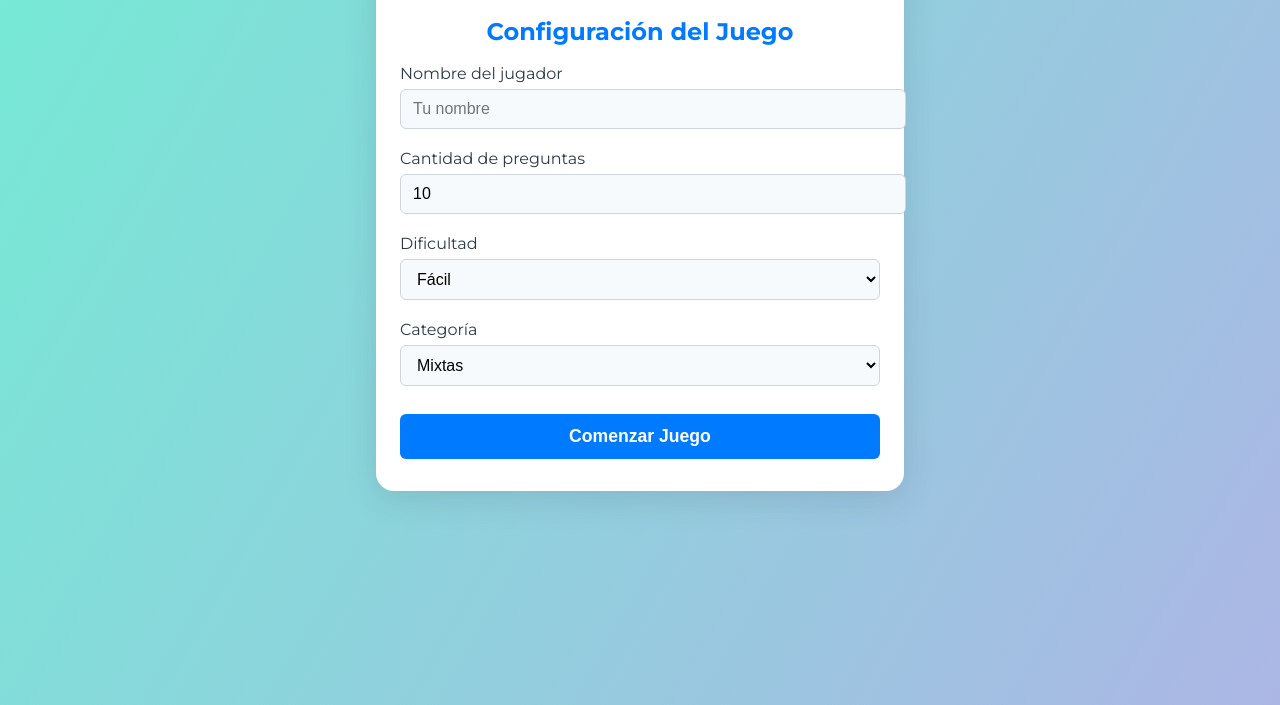
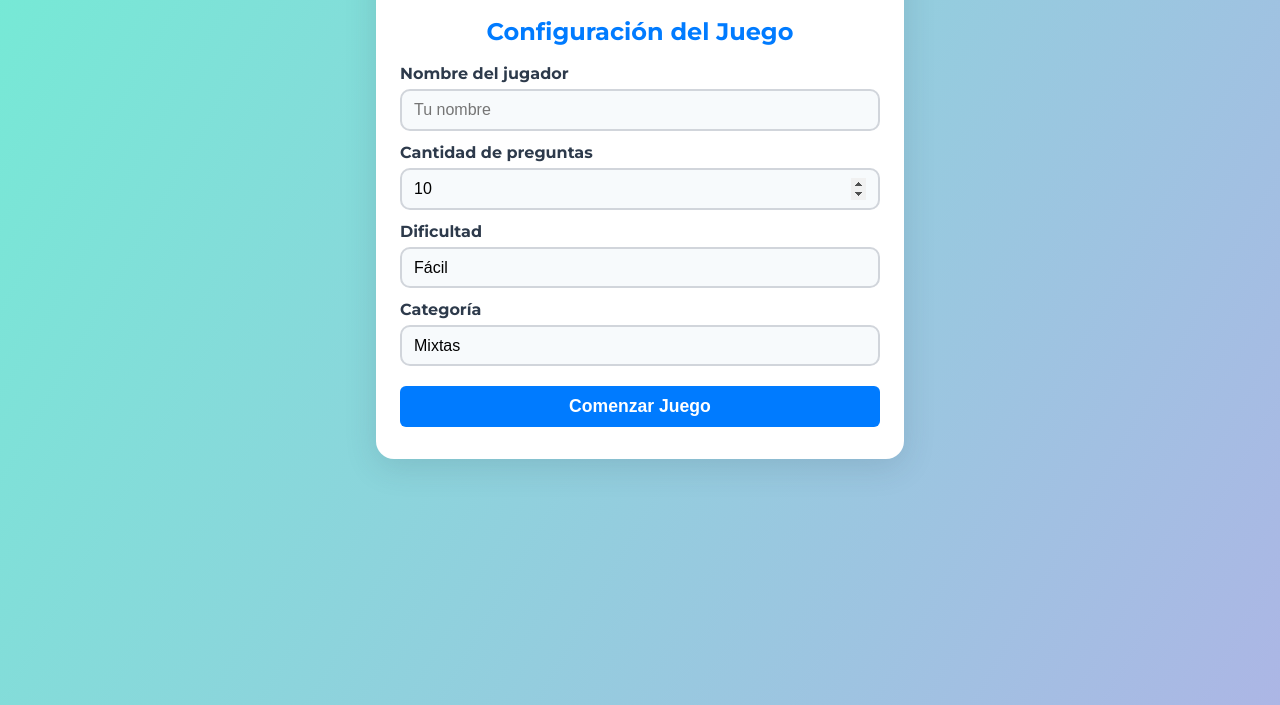
Before and after one commit to RoLpz07/Trivia, a plain HTML site: page src/index.html in a window 1280 px wide. Shown: the part 135-840 px from the top of the page. Drawn offline with Linux system fonts and the light colour scheme; a script that the page names is missing.

Commit message:
Update CSS styles for improved layout and input handling

```diff
--- a/src/styles/main.css
+++ b/src/styles/main.css
@@ -31,14 +31,14 @@ h2 {
 }
 
 .form-group {
-    margin-bottom: 18px;
+    margin-bottom: 10px;
 }
 
 label {
     display: block;
     margin-bottom: 6px;
     color: #2d3a4b;
-    font-weight: 500;
+    font-weight: 600;
 }
 
 input[type="text"],
@@ -46,17 +46,44 @@ input[type="number"],
 select {
     width: 100%;
     padding: 10px 12px;
-    border: 1px solid #d1d5db;
-    border-radius: 6px;
+    border: 2px solid #d1d5db;
+    border-radius: 10px;
     font-size: 1em;
     background: #f7fafc;
     transition: border 0.2s;
     margin-bottom: 2px;
+    box-sizing: border-box;
+    appearance: none;
+    -webkit-appearance: none;
+    -moz-appearance: none;
+}
+
+input[type="number"]::-webkit-inner-spin-button,
+input[type="number"]::-webkit-outer-spin_button {
+    opacity: 1;
+    background: #e3eefd;
+    border-radius: 50%;
+    width: 22px;
+    height: 22px;
+    transition: background 0.2s, box-shadow 0.2s;
+    box-shadow: 0 0 0 0 #007bff00;
+    border: none;
+}
+
+input[type="number"]:focus::-webkit-inner-spin_button,
+input[type="number"]:focus::-webkit-outer-spin_button,
+input[type="number"]:hover::-webkit-inner-spin_button,
+input[type="number"]:hover::-webkit-outer-spin_button {
+    background: #007bff;
+    box-shadow: 0 0 4px #007bff55;
+    border: none;
+    outline: none;
 }
 
 input:focus,
 select:focus {
     border-color: #007bff;
+    box-shadow: 0 0 0 2px #007bff22;
     outline: none;
 }
 
@@ -65,7 +92,7 @@ select:focus {
 .btn-tertiary {
     display: inline-block;
     width: 100%;
-    padding: 12px 0;
+    padding: 10px 10px;
     margin: 8px 0 0 0;
     font-size: 1.1em;
     font-weight: 700;
@@ -222,6 +249,56 @@ select:focus {
     gap: 10px;
 }
 
+/* Mostrar y personalizar flechitas en input[type="number"] */
+
+/* Chrome, Safari, Edge */
+input[type="number"]::-webkit-inner-spin-button,
+input[type="number"]::-webkit-outer-spin_button {
+    opacity: 1;
+    background: #e3eefd;
+    border-radius: 50%;
+    width: 22px;
+    height: 22px;
+    transition: background 0.2s, box-shadow 0.2s;
+    box-shadow: 0 0 0 0 #007bff00;
+    border: none;
+}
+
+input[type="number"]:focus::-webkit-inner-spin_button,
+input[type="number"]:focus::-webkit-outer-spin_button,
+input[type="number"]:hover::-webkit-inner-spin_button,
+input[type="number"]:hover::-webkit-outer-spin_button {
+    background: #007bff;
+    box-shadow: 0 0 4px #007bff55;
+    border: none;
+    outline: none;
+}
+
+/* Firefox */
+input[type="number"] {
+    -moz-appearance: textfield;
+}
+
+input[type="number"]:focus {
+    outline: 2px solid #007bff;
+}
+
+/* Restaurar flechitas en Firefox */
+input[type="number"]::-webkit-input-placeholder { color: #b0b0b0; }
+input[type="number"]::-moz-placeholder { color: #b0b0b0; }
+input[type="number"]:-ms-input-placeholder { color: #b0b0b0; }
+input[type="number"]::placeholder { color: #b0b0b0; }
+
+/* Mostrar flechas en Firefox y darles color al enfocar */
+input[type="number"]:focus::-webkit-outer-spin-button,
+input[type="number"]:focus::-webkit-inner-spin-button {
+    background: #007bff;
+}
+
+input[type="number"]:focus::-webkit-input-placeholder {
+    color: #007bff;
+}
+
 @media (max-width: 600px) {
     .container {
         padding: 12px 4px;
```
Also changed, not shown: src/assets/questions.json (deleted, +0 -29 lines).
